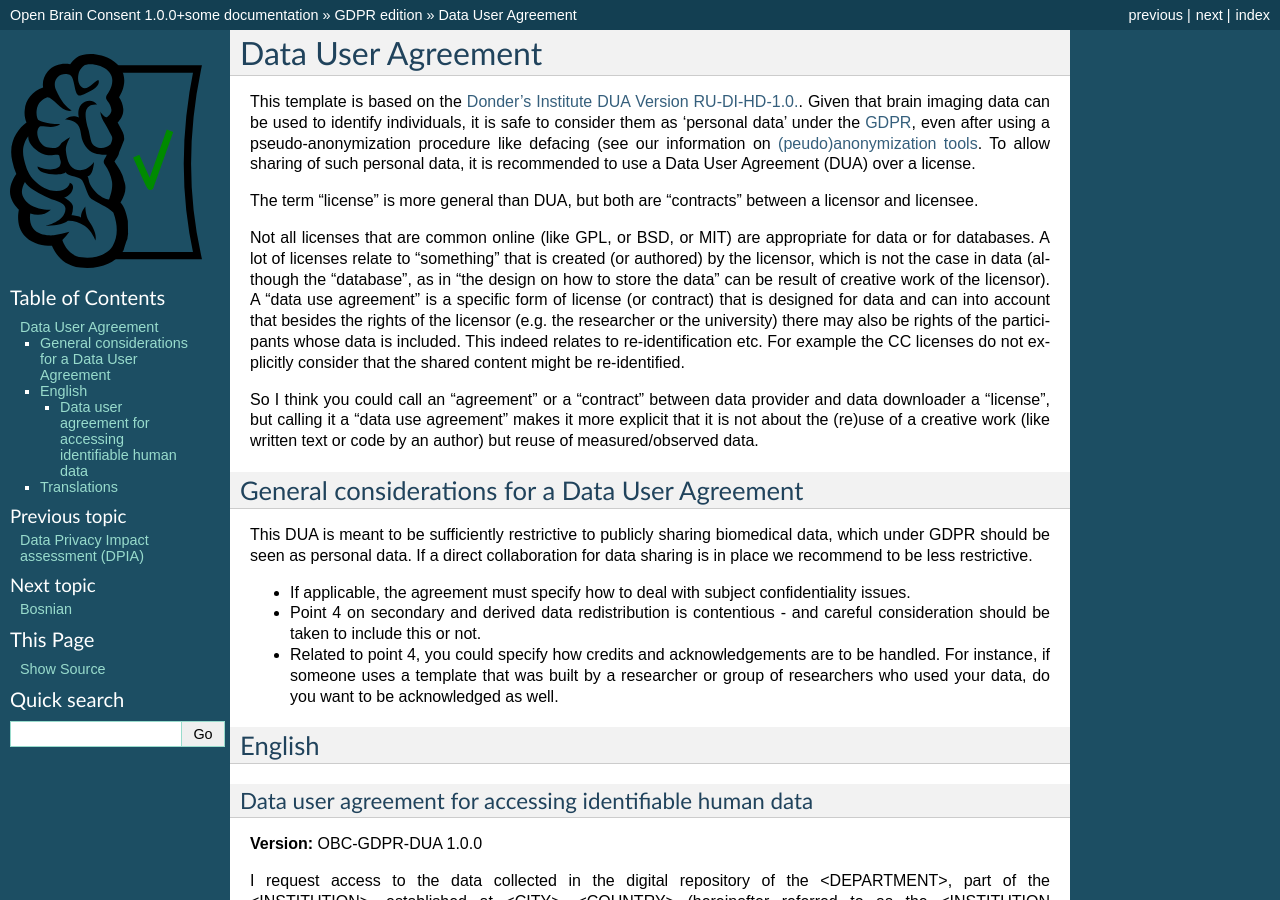
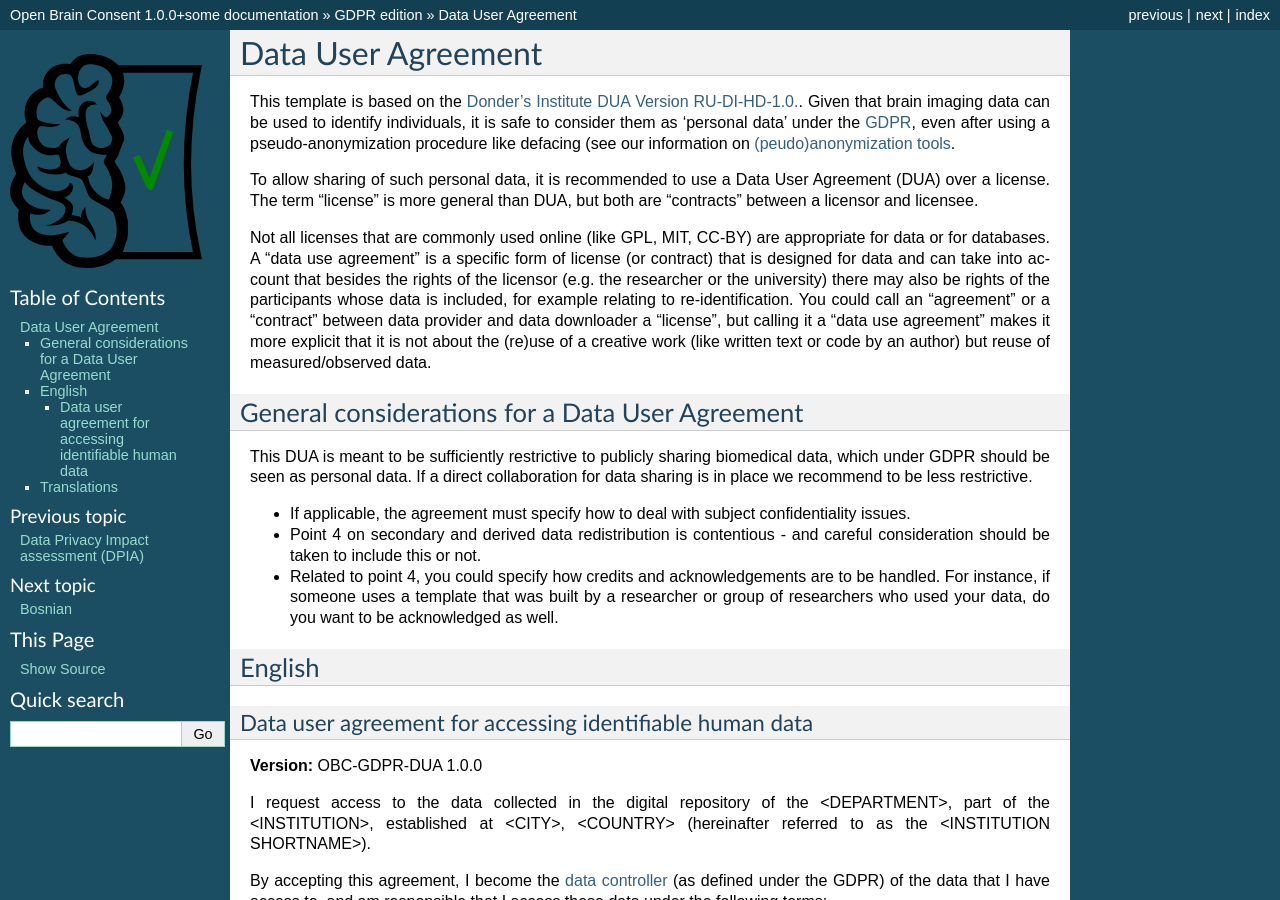
Before and after one commit to con/open-brain-consent, a Sphinx documentation site: the page built from docs/source/gdpr/data_user_agreement.rst, in a window 1280 px wide and 900 px high. Built offline with Sphinx 7.4.7, drawn with Linux system fonts in a browser that asks for light colours.

Commit message:
update copy

```diff
--- a/docs/source/gdpr/data_user_agreement.rst
+++ b/docs/source/gdpr/data_user_agreement.rst
@@ -7,13 +7,10 @@
 
 This template is based on the `Donder’s Institute DUA Version RU-DI-HD-1.0. <https://data.donders.ru.nl/doc/dua/RU-DI-HD-1.0.html?2>`_.
 Given that brain imaging data can be used to identify individuals, it is safe to consider them as 'personal data' under the `GDPR <https://gdpr-info.eu/>`_, even after using a pseudo-anonymization procedure like defacing (see our information on :ref:`(peudo)anonymization tools <chap_anonymization_tools>`.
-To allow sharing of such personal data, it is recommended to use a Data User Agreement (DUA) over a license.
 
-The term "license" is more general than DUA, but both are "contracts" between a licensor and licensee.
+To allow sharing of such personal data, it is recommended to use a Data User Agreement (DUA) over a license. The term "license" is more general than DUA, but both are "contracts" between a licensor and licensee.
 
-Not all licenses that are common online (like GPL, or BSD, or MIT) are appropriate for data or for databases. A lot of licenses relate to "something" that is created (or authored) by the licensor, which is not the case in data (although the "database", as in "the design on how to store the data" can be result of creative work of the licensor). A "data use agreement" is a specific form of license (or contract) that is designed for data and can into account that besides the rights of the licensor (e.g. the researcher or the university) there may also be rights of the participants whose data is included. This indeed relates to re-identification etc.  For example the CC licenses do not explicitly consider that the shared content might be re-identified.
-
-So I think you could call an "agreement" or a "contract" between data provider and data downloader a "license", but calling it a "data use agreement" makes it more explicit that it is not about the (re)use of a creative work (like written text or code by an author) but reuse of measured/observed data.
+Not all licenses that are commonly used online (like GPL, MIT, CC-BY) are appropriate for data or for databases. A "data use agreement" is a specific form of license (or contract) that is designed for data and can take into account that besides the rights of the licensor (e.g. the researcher or the university) there may also be rights of the participants whose data is included, for example relating to re-identification. You could call an "agreement" or a "contract" between data provider and data downloader a "license", but calling it a "data use agreement" makes it more explicit that it is not about the (re)use of a creative work (like written text or code by an author) but reuse of measured/observed data.
 
 General considerations for a Data User Agreement
 ------------------------------------------------
```
